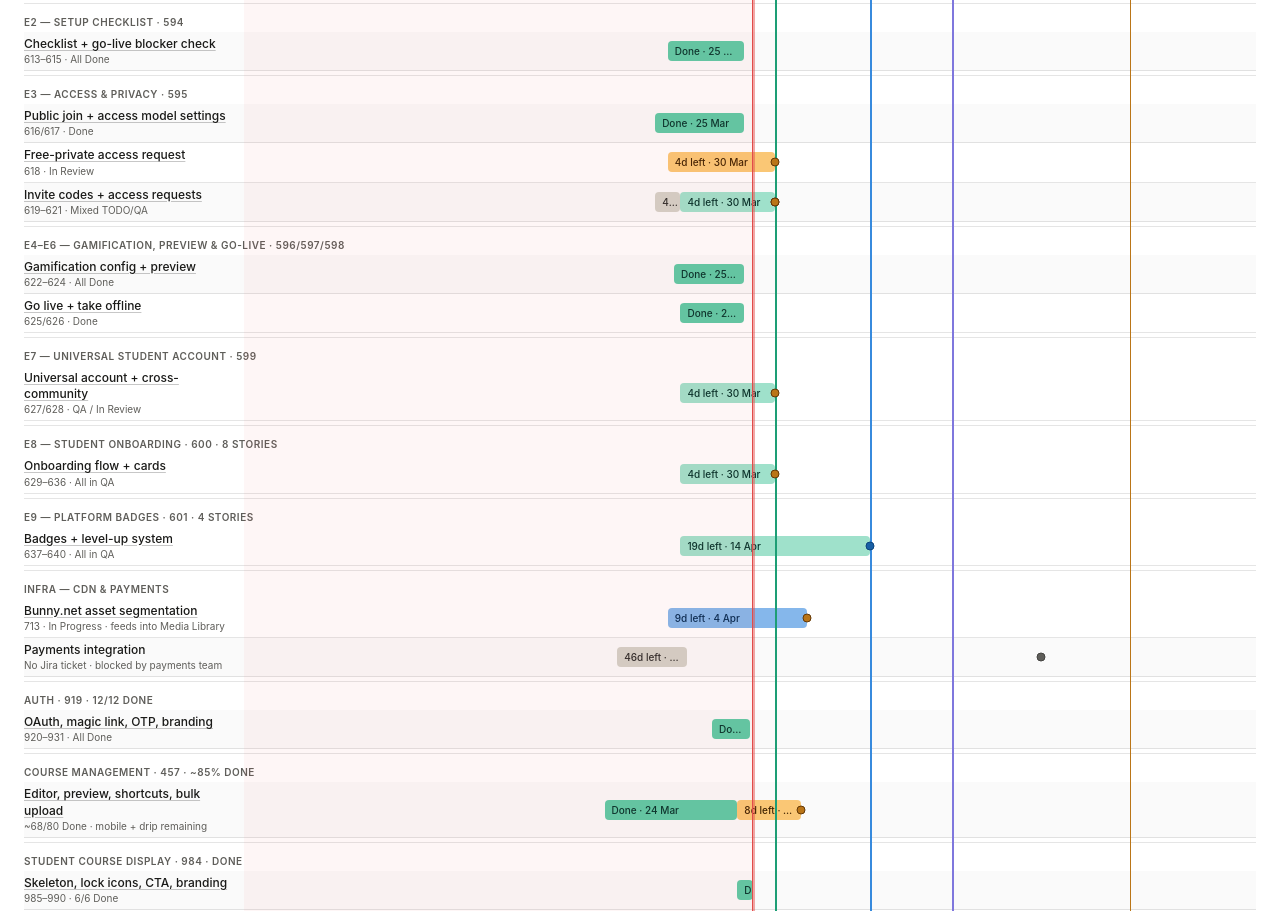
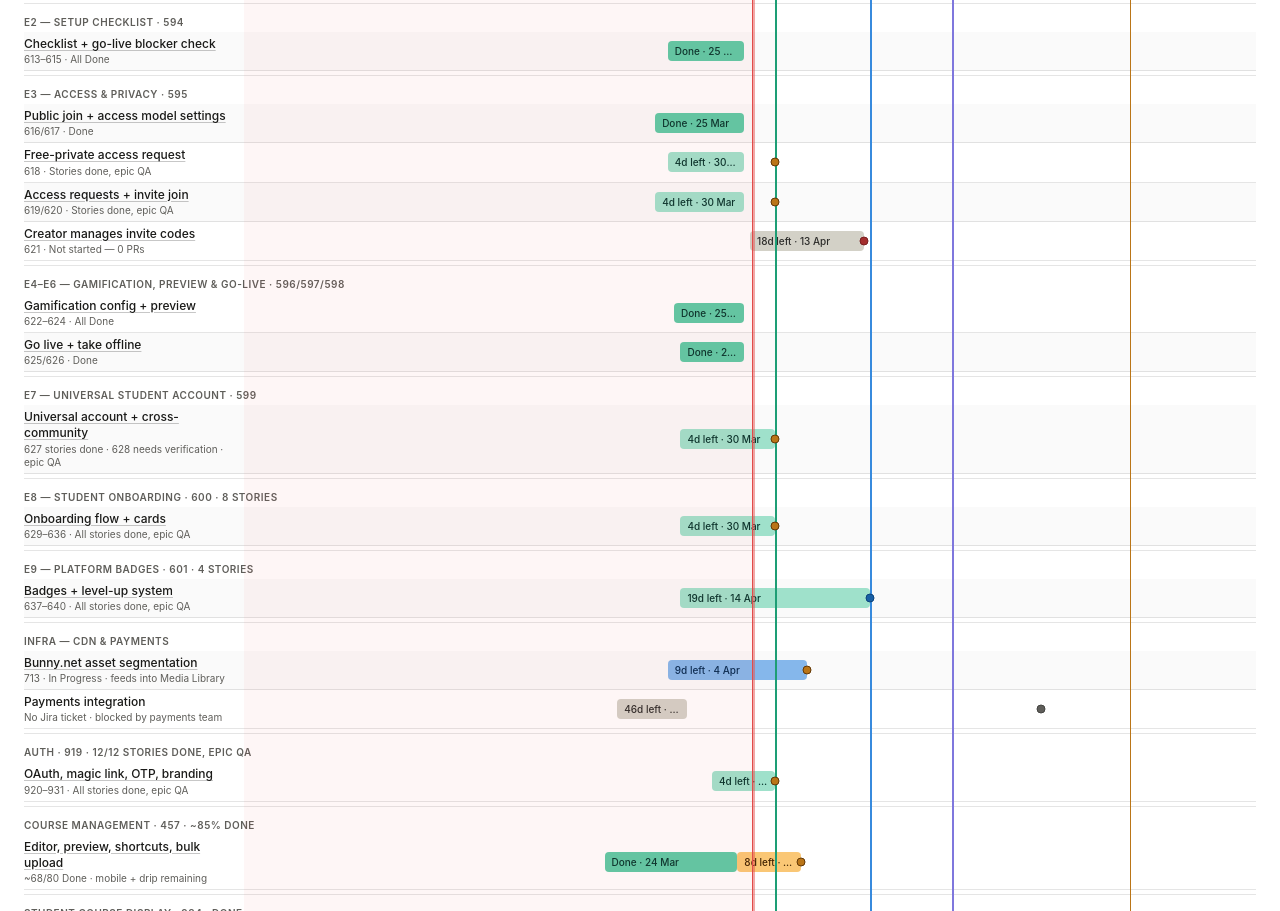
Before and after one commit to stephanieturner-creator/LMSDelivery, a plain HTML site: page index.html in a window 1280 px wide. Shown: the part 459-1370 px from the top of the page. Drawn offline with Linux system fonts and the light colour scheme.

Commit message:
Update gantt to reflect epic-level QA status, split E3 invite codes row
- E3: split 619-621 into separate rows (619/620 stories done, 621 not started)
- E3 618: updated to QA (stories done, epic QA)
- E7: updated sub text (627 done, 628 needs verification)
- E8: all 8 stories done, epic QA
- E9: all 4 stories done, epic QA
- Auth 919: changed from Done to QA (all children done but epic stays QA per Fabio)

```diff
--- a/index.html
+++ b/index.html
@@ -288,23 +288,29 @@
         },
         {
           name: "Free-private access request",
-          sub:  "618 · In Review",
+          sub:  "618 · Stories done, epic QA",
           milestone: "alpha",
           tickets: [{k:"LMSV3-618",s:"Student requests free-private access"}],
           bars: [
-
-            { cls:"b-atrisk", s:new Date(2026,2,13), e:new Date(2026,2,30), dl:new Date(2026,2,30), ddc:"dd-amber" },
+            { cls:"b-alpha", s:new Date(2026,2,13), e:new Date(2026,2,25), dl:new Date(2026,2,30), ddc:"dd-amber" },
           ],
         },
         {
-          name: "Invite codes + access requests",
-          sub:  "619–621 · Mixed TODO/QA",
+          name: "Access requests + invite join",
+          sub:  "619/620 · Stories done, epic QA",
           milestone: "alpha",
-          tickets: [{k:"LMSV3-619",s:"Creator manages access requests"},{k:"LMSV3-620",s:"Student joins with invite code"},{k:"LMSV3-621",s:"Creator manages invite codes"}],
+          tickets: [{k:"LMSV3-619",s:"Creator manages access requests"},{k:"LMSV3-620",s:"Student joins with invite code"}],
           bars: [
-
-            { cls:"b-blocked", s:new Date(2026,2,11), e:new Date(2026,2,15), dl:new Date(2026,2,30), ddc:"dd-red" },
-            { cls:"b-alpha",   s:new Date(2026,2,15), e:new Date(2026,2,30), dl:new Date(2026,2,30), ddc:"dd-amber" },
+            { cls:"b-alpha", s:new Date(2026,2,11), e:new Date(2026,2,25), dl:new Date(2026,2,30), ddc:"dd-amber" },
+          ],
+        },
+        {
+          name: "Creator manages invite codes",
+          sub:  "621 · Not started — 0 PRs",
+          milestone: "alpha",
+          tickets: [{k:"LMSV3-621",s:"Creator generates and manages invite codes"}],
+          bars: [
+            { cls:"b-blocked", s:new Date(2026,2,26), e:new Date(2026,3,13), dl:new Date(2026,3,13), ddc:"dd-red" },
           ],
         },
       ],
@@ -339,11 +345,10 @@
       rows: [
         {
           name: "Universal account + cross-community",
-          sub:  "627/628 · QA / In Review",
+          sub:  "627 stories done · 628 needs verification · epic QA",
           milestone: "alpha",
           tickets: [{k:"LMSV3-627",s:"Verify universal account across communities"},{k:"LMSV3-628",s:"Cross-community progress dashboard"}],
           bars: [
-
             { cls:"b-alpha", s:new Date(2026,2,15), e:new Date(2026,2,30), dl:new Date(2026,2,30), ddc:"dd-amber" },
           ],
         },
@@ -354,7 +359,7 @@
       rows: [
         {
           name: "Onboarding flow + cards",
-          sub:  "629–636 · All in QA",
+          sub:  "629–636 · All stories done, epic QA",
           milestone: "alpha",
           tickets: [{k:"LMSV3-629",s:"Onboarding overlay on first visit"},{k:"LMSV3-630",s:"Profile card (+50 pts)"},{k:"LMSV3-631",s:"Goals card (+25 pts)"},{k:"LMSV3-632",s:"Tour card (+25 pts)"},{k:"LMSV3-633",s:"First Action card (+100 pts)"},{k:"LMSV3-634",s:"Completion summary with badge"},{k:"LMSV3-635",s:"Dismiss and resume onboarding"},{k:"LMSV3-636",s:"Second community fresh onboarding"}],
           bars: [
@@ -369,7 +374,7 @@
       rows: [
         {
           name: "Badges + level-up system",
-          sub:  "637–640 · All in QA",
+          sub:  "637–640 · All stories done, epic QA",
           milestone: "alpha2",
           tickets: [{k:"LMSV3-637",s:"Define platform badge criteria"},{k:"LMSV3-638",s:"Badge auto-award triggers"},{k:"LMSV3-639",s:"Badge display on profile"},{k:"LMSV3-640",s:"Level-up notification"}],
           bars: [
@@ -409,15 +414,15 @@
 
     /* ── Additional Epics ──────────────────────────────────────── */
     {
-      label: "Auth · 919 · 12/12 Done",
+      label: "Auth · 919 · 12/12 stories done, epic QA",
       rows: [
         {
           name: "OAuth, magic link, OTP, branding",
-          sub:  "920–931 · All Done",
-          milestone: "done",
+          sub:  "920–931 · All stories done, epic QA",
+          milestone: "alpha",
           tickets: [{k:"LMSV3-919",s:"Auth (parent epic)"},{k:"LMSV3-920",s:"AuthLayout component"},{k:"LMSV3-926",s:"Auth brand service"},{k:"LMSV3-929",s:"Magic link branding"},{k:"LMSV3-930",s:"OTP schema + API"},{k:"LMSV3-931",s:"OTP input component"}],
           bars: [
-            { cls:"b-done", s:new Date(2026,2,20), e:new Date(2026,2,26), dl:new Date(2026,2,26), ddc:"dd-green" },
+            { cls:"b-alpha", s:new Date(2026,2,20), e:new Date(2026,2,30), dl:new Date(2026,2,30), ddc:"dd-amber" },
           ],
         },
       ],
```
